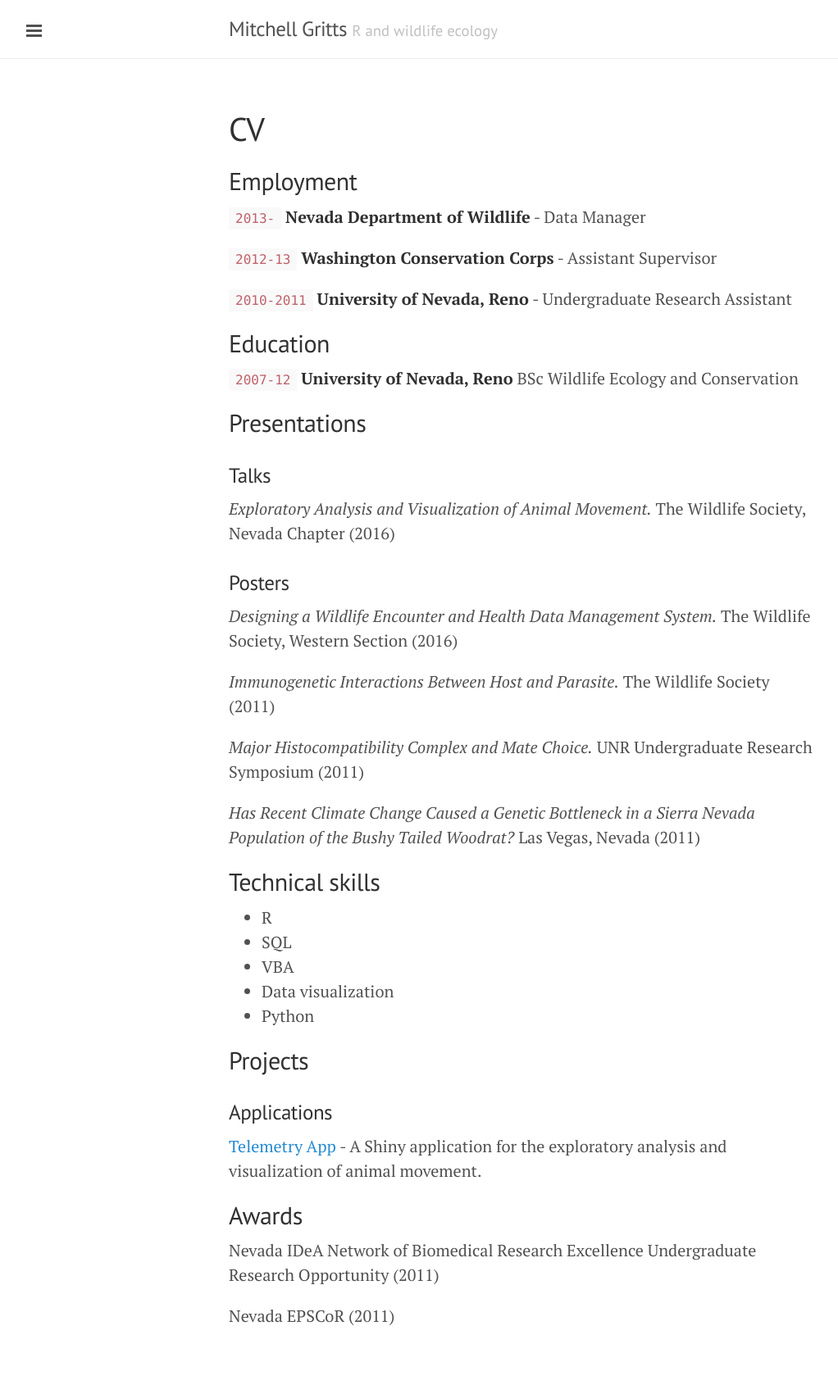
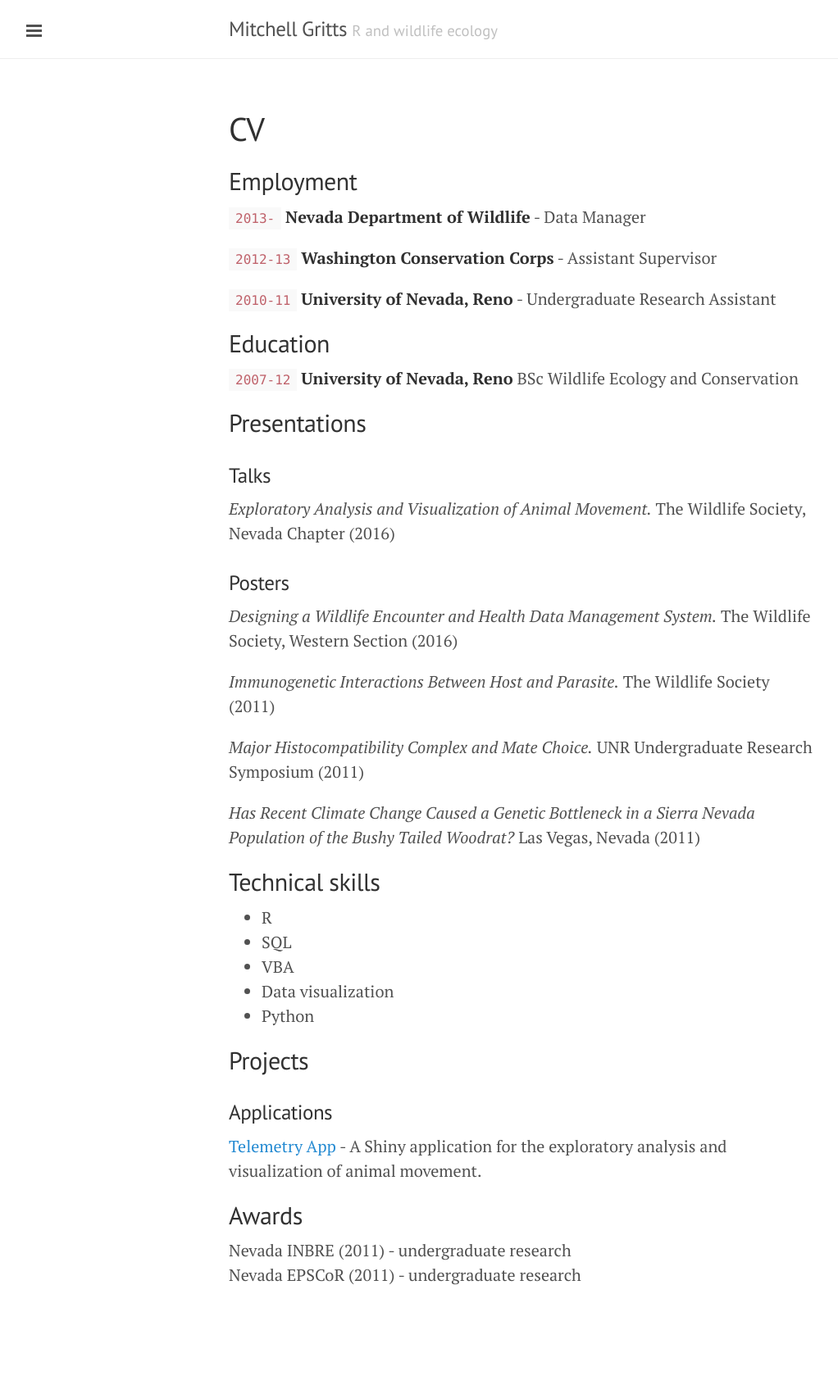
Before and after one commit to andrianaimisa/mgritts.github.io, a Jekyll site: the page built from cv.md, in a window 1280 px wide. Shown: the whole page at 82% size, without its empty margins (1-1023 px from the left). Built offline with Jekyll 4.4.1, drawn with Linux system fonts in a browser that asks for light colours; after the commit the page ends 1651 px from its top, so only the background shows below that.

Commit message:
rug updates, cv too

```diff
--- a/cv.md
+++ b/cv.md
@@ -10,7 +10,7 @@ __Nevada Department of Wildlife__ - Data Manager
 `2012-13`
 __Washington Conservation Corps__ - Assistant Supervisor
 
-`2010-2011`
+`2010-11`
 __University of Nevada, Reno__ - Undergraduate Research Assistant
 
 ## Education
@@ -49,6 +49,5 @@ _Has Recent Climate Change Caused a Genetic Bottleneck in a Sierra Nevada Popula
 
 ## Awards
 
-Nevada IDeA Network of Biomedical Research Excellence Undergraduate Research Opportunity (2011)
-
-Nevada EPSCoR (2011)
+Nevada INBRE (2011) - undergraduate research
+Nevada EPSCoR (2011) - undergraduate research
```
Also changed, not shown: rugreno.md (+3 -1 lines), assets/collarmap.png (added), assets/devicemap.jpg (added), assets/mapud.jpg (added).
